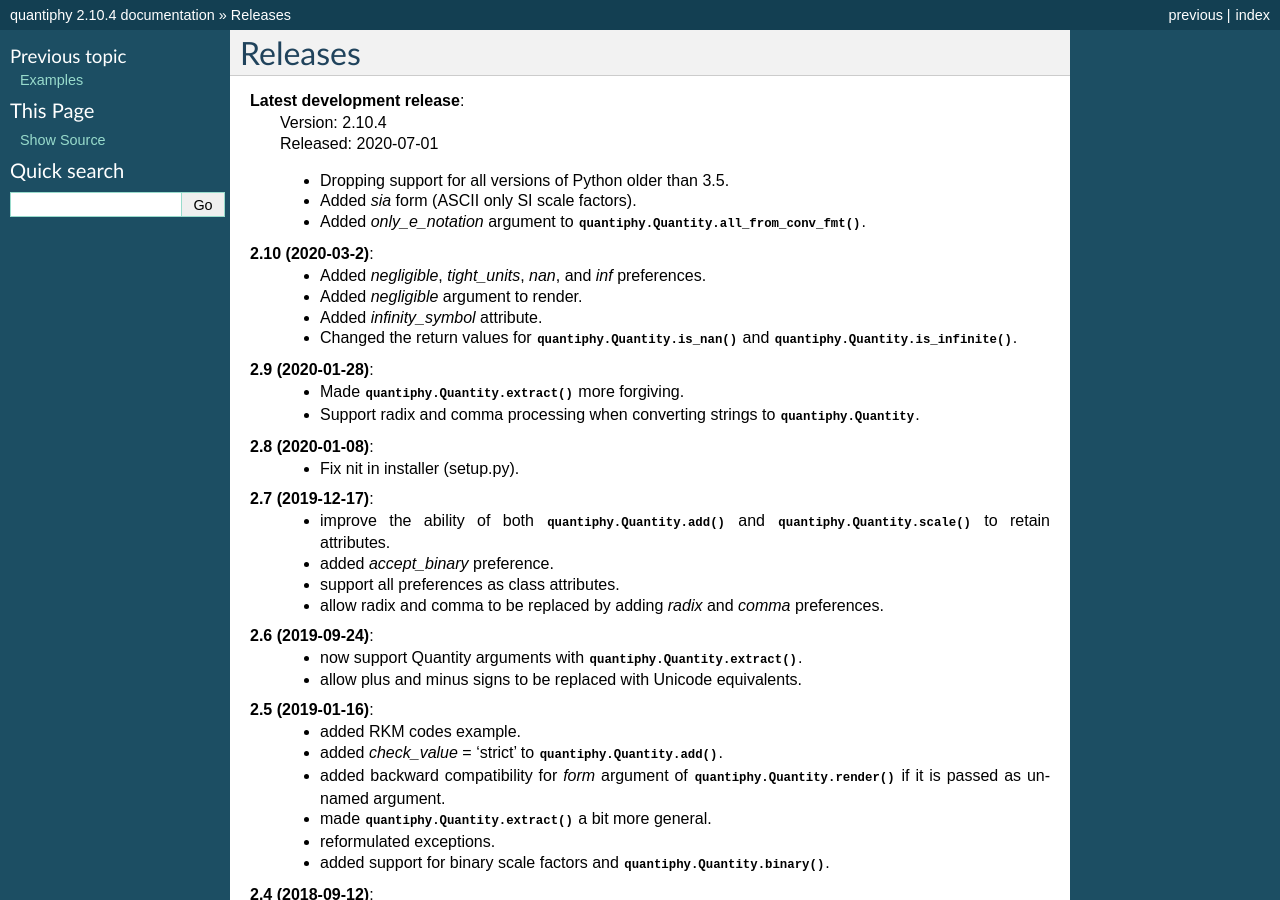
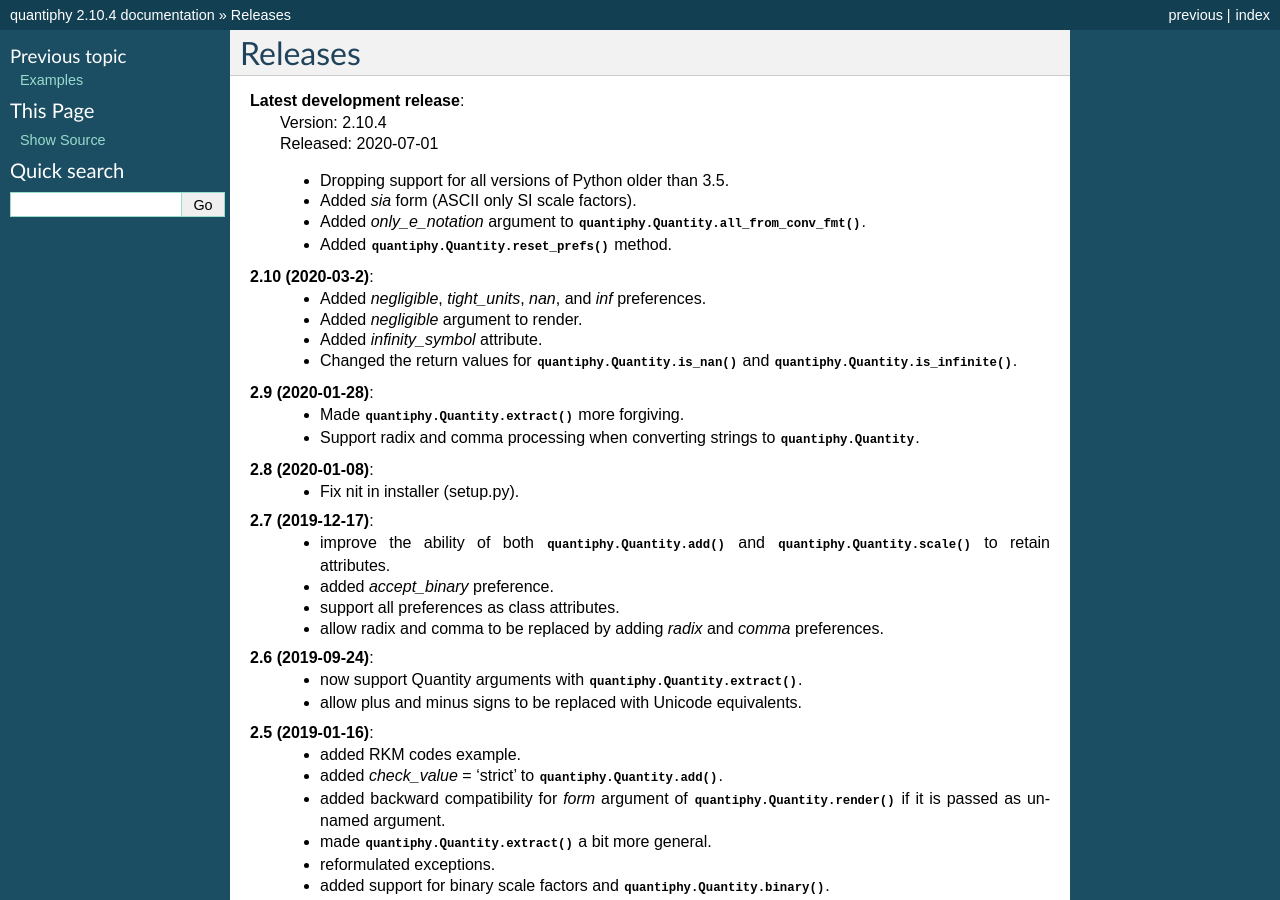
Before and after one commit to KenKundert/quantiphy, a Sphinx documentation site: the page built from doc/releases.rst, in a window 1280 px wide and 900 px high. Built offline with Sphinx 7.4.7, drawn with Linux system fonts in a browser that asks for light colours.

```diff
--- a/doc/releases.rst
+++ b/doc/releases.rst
@@ -9,6 +9,7 @@ Releases
     - Added *sia* form (ASCII only SI scale factors).
     - Added *only_e_notation* argument to
       :meth:`quantiphy.Quantity.all_from_conv_fmt()`.
+    - Added :meth:`quantiphy.Quantity.reset_prefs()` method.
 
 **2.10 (2020-03-2)**:
     - Added *negligible*, *tight_units*, *nan*, and *inf* preferences.
--- a/doc/user.rst
+++ b/doc/user.rst
@@ -1902,7 +1902,7 @@ a version that displays the name and description by default.
     ...    label_fmt = '{n} = {v}'
     ...    label_fmt_full = '{V:<18} -- {d}'
 
-    >>> filename = 'parameters'
+    >>> filename = '.parameters'
     >>> try:
     ...     with open(filename) as f:
     ...         globals().update(VerboseQuantity.extract(f.read()))
```
Also changed, not shown: 7 other files.
